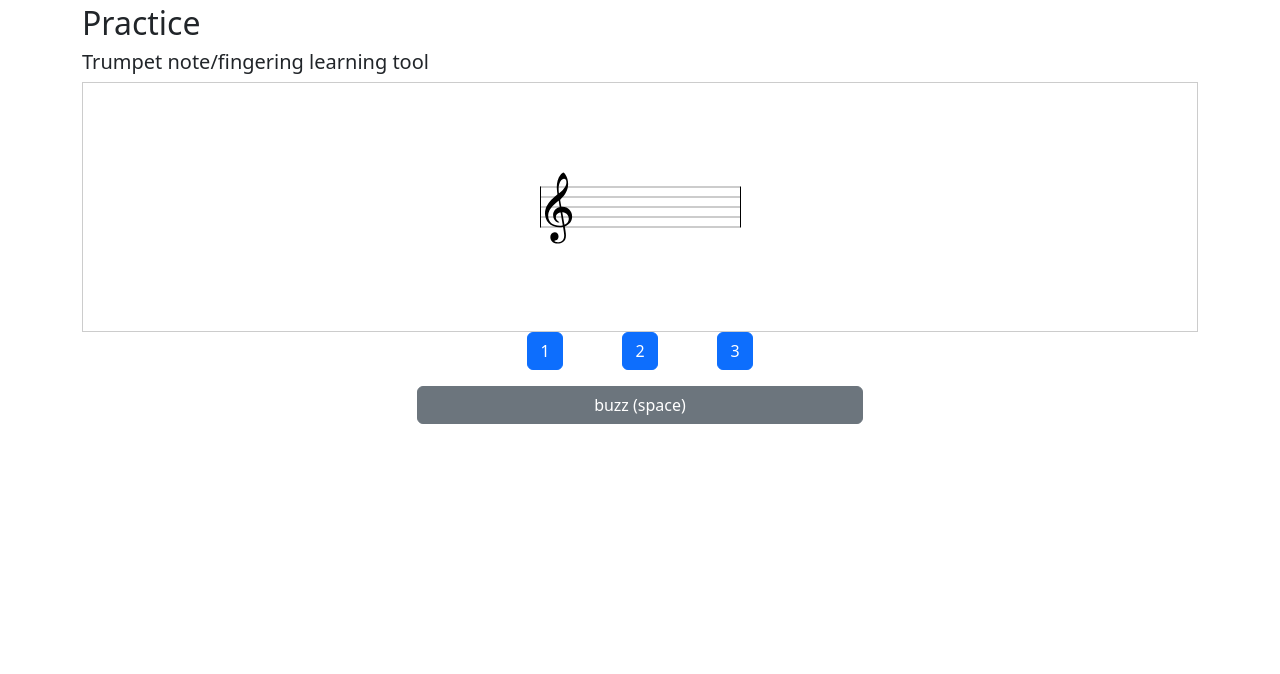
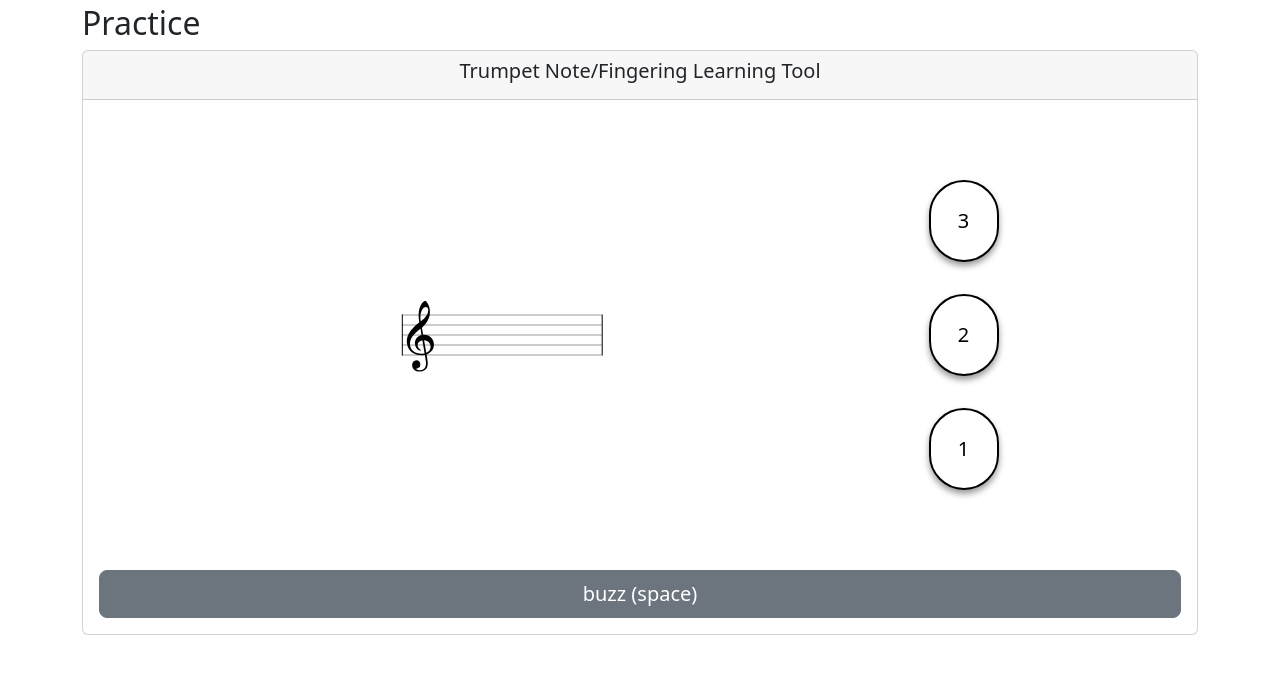
Before and after one commit to andytwoods/learnmusic, a Django app: template notes/templates/notes/practice.html in a window 1280 px wide. Shown: the part 56-730 px from the top of the page. Run offline with Django 5.2, Linux system fonts and the light colour scheme; the template is opened without the code that fills it, so the values that code supplies are empty; some libraries are stand-ins or nearby versions.

Commit message:
checks answer now considers enharmonics next trial

```diff
--- a/notes/templates/notes/instruments/trumpet.html
+++ b/notes/templates/notes/instruments/trumpet.html
@@ -1,18 +1,76 @@
-<div class="row justify-content-center align-items-center text-center">
-  <div class="col-1">
-    <button class="btn btn-primary input-button" id="trumpet-b1">1</button>
-  </div>
-  <div class="col-1">
-    <button class="btn btn-primary input-button" id="trumpet-b2">2</button>
-  </div>
-  <div class="col-1">
-    <button class="btn btn-primary input-button" id="trumpet-b3">3</button>
-  </div>
+<style>
+  .input-button {
+    min-width: 70px;
+    background-color: white; /* Default white background */
+    color: black; /* Default black text */
+    border: 2px solid black; /* Optional: Add a black border */
+    transition: all 0.3s ease; /* Smooth transition */
+    box-shadow: 0px 4px 6px rgba(0, 0, 0, 0.4);"
+  }
 
-  <div class="col-12 text-center mt-3">
-    <button class="btn btn-secondary" id='answer' style="width:40%;">buzz (space)</button>
+  .input-button:hover {
+    background-color: gray; /* Change to gray when hovered */
+    color: white; /* Text turns white on hover */
+    border-color: gray; /* Optional: border changes to gray */
+  }
+</style>
+
+<div id='trumpet-bottom' class="row justify-content-center align-items-center text-center">
+  <div class="col">
+    <button class="btn btn-primary rounded-pill btn-lg input-button m-2 p-3 trumpet-b1" data-valve="1">1</button>
+    <button class="btn btn-primary rounded-pill btn-lg input-button m-2 p-3 trumpet-b2" data-valve="2">2</button>
+    <button class="btn btn-primary rounded-pill btn-lg input-button m-2 p-3 trumpet-b3" data-valve="3">3</button>
   </div>
 </div>
+
+<div class="row justify-content-center align-items-center text-center">
+  <div class="col-12 text-center mt-3">
+    <button class="btn btn-secondary btn-lg mt-5" id='answer' style="width:100%;">buzz (space)</button>
+  </div>
+</div>
+
+<div id='trumpet-right' style="display:none;" class="col-3 text-left">
+  <div>
+    <button class="btn btn-primary rounded-pill btn-lg input-button my-3  p-4 trumpet-b3" data-valve="3">3</button>
+  </div>
+  <div>
+    <button class="btn btn-primary rounded-pill btn-lg input-button my-3 p-4 trumpet-b2" data-valve="2">2</button>
+  </div>
+    <div>
+    <button class="btn btn-primary rounded-pill btn-lg input-button my-3 p-4 trumpet-b1" data-valve="1">1</button>
+  </div>
+</div>
+
+<script>
+  const orientation_manager = (function () {
+    let api = {};
+    let placeholder, trumpet_right, trumpet_bottom;
+
+    function setup(){
+      if (placeholder) return
+      placeholder = document.getElementById('right-of-sheet-placeholder');
+      trumpet_right = document.getElementById('trumpet-right');
+      trumpet_bottom = document.getElementById('trumpet-bottom');
+
+      placeholder.parentElement.replaceChild(trumpet_right, placeholder);
+    }
+
+    api.align_right = function () {
+      setup();
+      trumpet_right.style.display = 'block';
+      trumpet_bottom.style.display = 'none';
+    }
+
+    api.align_bottom = function () {
+      setup();
+      trumpet_right.style.display = 'none';
+      trumpet_bottom.style.display = 'block';
+    }
+
+    return api;
+  }())
+  orientation_manager.align_right();
+</script>
 
 <script>
   const instrument_manager = (function () {
@@ -54,9 +112,9 @@
           }
       }
       if (el) {
-        const element = document.getElementById(el);
-        if (is_active) element.classList.add('active');
-        else element.classList.remove('active');
+        const elements = Array.from(document.getElementsByClassName(el));
+        if (is_active) elements.forEach(el => el.classList.add('active'));
+        else elements.forEach(el => el.classList.remove('active'));
 
       }
     }
@@ -67,12 +125,25 @@
       var buttons_down = [];
       for (var i = 0; i < buttons.length; i++) {
         if (buttons[i].classList.contains('active')) {
-          buttons_down.push(buttons[i].id.replace('trumpet-b', ''));
+          const valve = buttons[i].dataset.valve;
+          if (buttons_down.indexOf(valve) === -1) buttons_down.push(valve);
         }
       }
+      buttons_down.sort();
+
       const keys_pressed = buttons_down.join('+') || '';
-      const correct = getCorrectKeysPressed().indexOf(keys_pressed) !== -1;
-      trial_manager.answer(correct);
+      const correct_keys = getCorrectKeysPressed();
+      const correct = correct_keys.indexOf(keys_pressed) !== -1;
+      let error_message;
+      if (!correct) {
+        error_message = correct_keys.join(", ");
+        if (error_message.length === 0) error_message = 'all up!'
+        error_message = "Correct answer:\n" + error_message + '\n\nYou pressed:\n'
+        if (keys_pressed.length > 0) {
+          error_message += keys_pressed;
+        } else error_message += 'all up!';
+      }
+      trial_manager.answer(correct, error_message);
     }
 
     function getCorrectKeysPressed() {
--- a/notes/templates/notes/practice.html
+++ b/notes/templates/notes/practice.html
@@ -14,7 +14,7 @@
     #sheet {
       width: 100%; /* Container takes full width */
       height: 250px; /* Define the height for the stave */
-      border: 1px solid #ccc; /* Optional: Add a border */
+
       display: flex;
       justify-content: center; /* Horizontally center the stave */
       align-items: center; /* Vertically center the stave */
@@ -112,18 +40,32 @@
 {% block content %}
   <h2>Practice</h2>
 
-  <div class="row">
-    <div class="col-12">
-      <h5>Trumpet note/fingering learning tool</h5>
-    </div>
-    <div class="col-12 align-self-center text-center">
+  <div id='error-message'
+       class="h-50 position-fixed top-50 start-50 translate-buttom text-center bg-danger text-white p-4 rounded shadow"
+       style="z-index: 1050; display: none;">
+    <h2>m i s t a k e</h2>
+    <p id="correct-answer"></p>
+  </div>
 
-      <div id="sheet"></div>
+  <div class="card">
+    <div class="card-header text-center">
+      <h5>Trumpet Note/Fingering Learning Tool</h5>
     </div>
 
+    <div class="card-body">
+      <div class="row mt-5">
+        <div class="col-9 align-self-center text-center">
+
+          <div id="sheet"></div>
+        </div>
+        <div id="right-of-sheet-placeholder"></div>
+
+      </div>
+      {% include 'notes/instruments/trumpet.html' %}
+
+    </div>
   </div>
 
-  {% include 'notes/instruments/trumpet.html' %}
 
 
   {{ progress|json_script:"progress-data" }}
@@ -211,19 +153,75 @@
       let current_note;
       let progress_data;
 
-      api.answer = function (answer) {
-        console.log(answer);
-        //sendListToBackend([current_note, correct])
-        api.start();
+      const timer = (function () {
+        let api = {};
+        let start = undefined;
+
+        api.start = function () {
+          start = performance.now();
+        }
+        api.stop = function () {
+          const rt = performance.now() - start;
+          return rt.toFixed(0)
+        }
+
+        return api;
+      }());
+
+      const error_message_manager = (function () {
+        let api = {};
+        let callback;
+        const error_message_el = document.getElementById('error-message');
+        const correct_answer_el = document.getElementById('correct-answer');
+
+        api.stop = function () {
+          error_message_el.style.display = 'none';
+          callback();
+          callback = undefined;
+        }
+
+        api.start = function (message, _callback) {
+          callback = _callback;
+          correct_answer_el.innerText = message;
+          error_message_el.style.display = 'block';
+        }
+
+        return api;
+      }());
+
+
+      let locked = false;
+
+      api.answer = function (answer, mistake_message) {
+        if (locked) {
+          error_message_manager.stop();
+          return;
+        }
+        locked = true;
+        const rt = timer.stop();
+        current_note['reaction_time_log'].push(rt);
+        current_note['correct'].push(answer);
+        current_note['n'] += 1;
+
+        if (answer === true) {
+          api.start();
+          locked = false;
+        } else error_message_manager.start(mistake_message, () => {
+          api.start();
+          locked = false;
+        });
       }
 
       api.setProgress = function (_progress_data) {
         progress_data = _progress_data;
+        progress_data.forEach(note => {
+          note['reaction_time_log'] = [];
+          note['correct'] = [];
+        })
       }
 
 
       function sortAndRandomizeByN() {
-        console.log(progress_data)
         return progress_data.slice().sort((a, b) => {
           if (a.n !== b.n) {
             return a.n - b.n;
@@ -257,6 +255,7 @@
         current_note = sortAndRandomizeByN()[0];
         const parsed_note = parse_note(current_note);
         document.current_note = parsed_note;
+        timer.start();
         updateNote(parsed_note);
       }
 
```
Also changed, not shown: other parts of notes/templates/notes/practice.html (+1 -73 lines).
